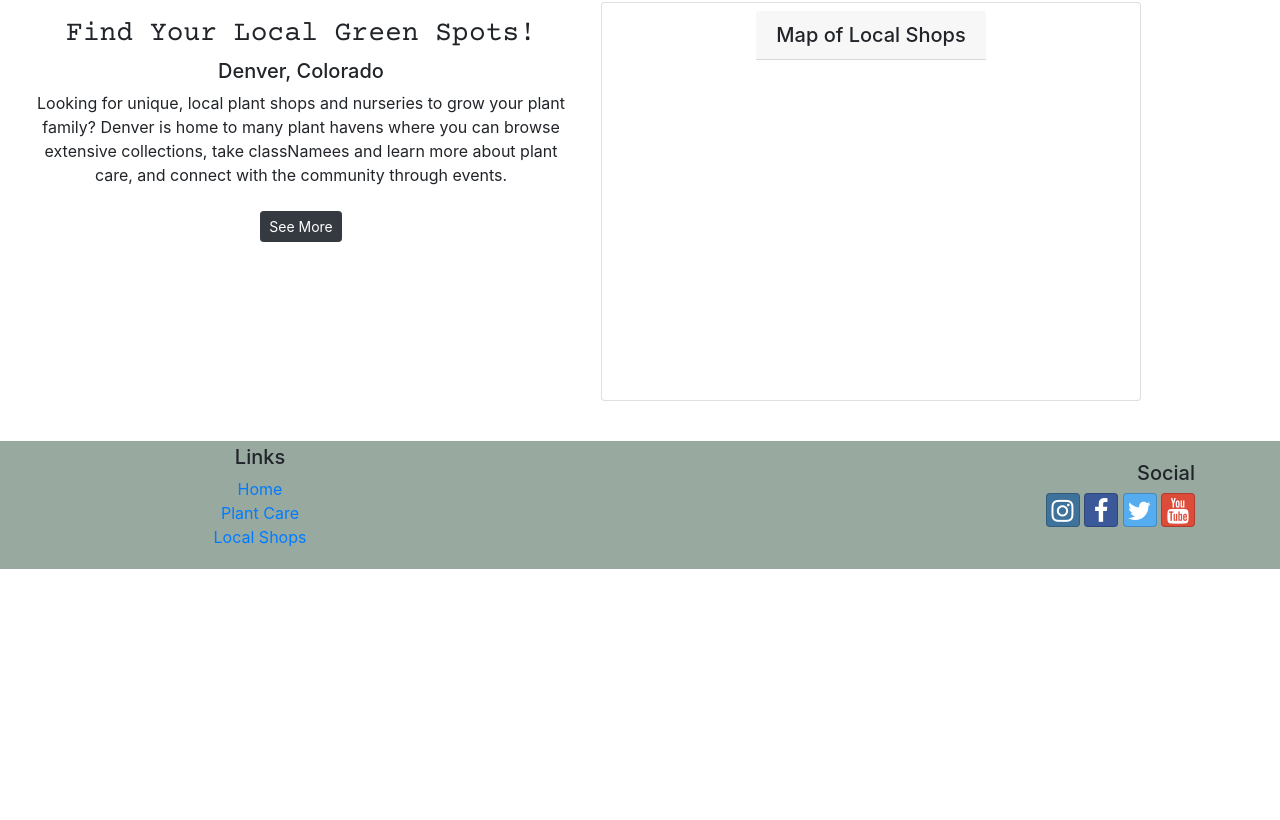
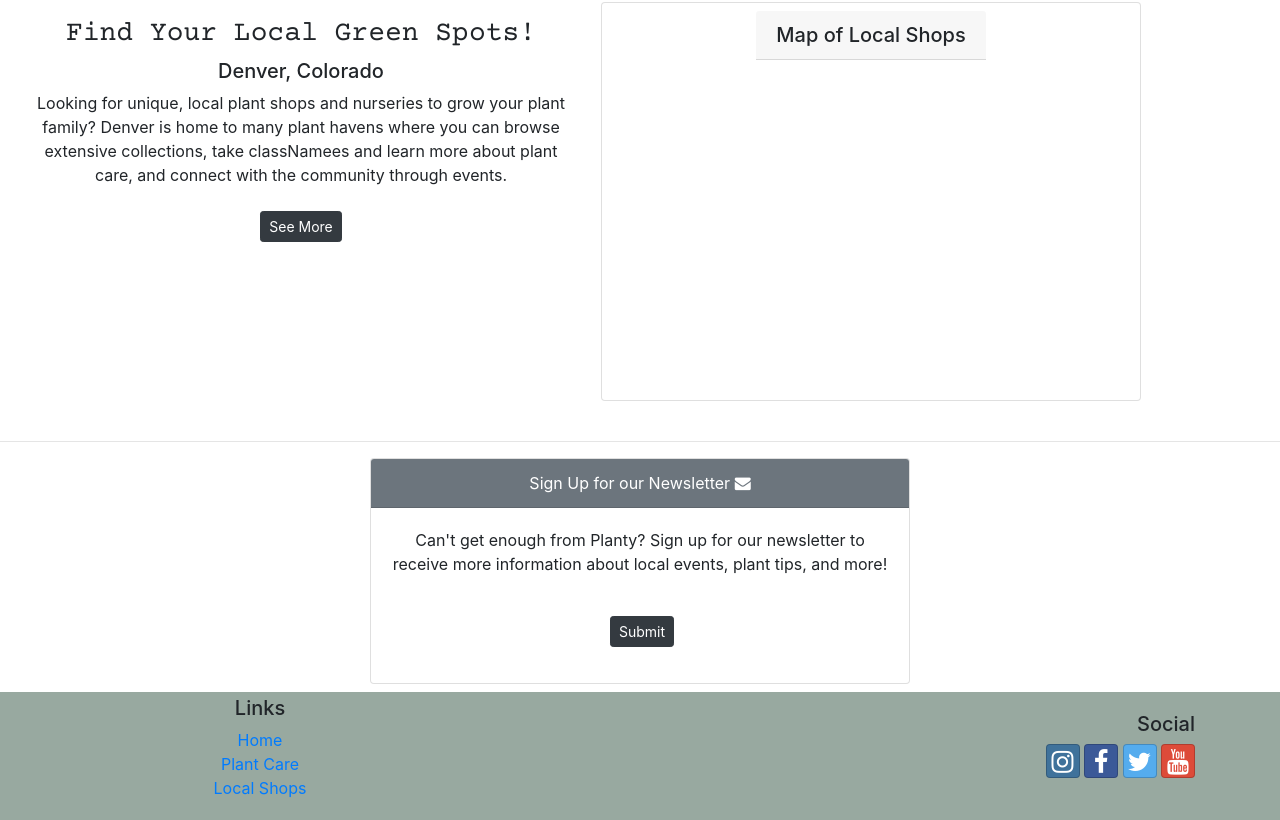
Before and after one commit to AbbeyDrake/plantyreact, a React (Create React App) app: page /localshops in a window 1280 px wide. Shown: the part 368-1188 px from the top of the page. Before the commit the page ends 937 px from the top, so only its background shows below. Built offline with nearby package versions, Linux system fonts and the light colour scheme.

Commit message:
Newsletter Component

```diff
--- a/src/components/LocalShopsComponent.js
+++ b/src/components/LocalShopsComponent.js
@@ -1,5 +1,6 @@
 import React from 'react';
 import { Card, CardBody, CardHeader} from 'reactstrap';
+import NewsletterComponent from './NewsletterComponent';
 
 function LocalShopsComponent(props) {
   return (
@@ -39,6 +40,8 @@ function LocalShopsComponent(props) {
                 </div>
             </div>
         </div>
+        <hr></hr>
+        <NewsletterComponent></NewsletterComponent>
     </div>
   );
 }
--- a/src/components/NewsletterComponent.js
+++ b/src/components/NewsletterComponent.js
@@ -0,0 +1,42 @@
+import React from 'react';
+import { Card, CardBody, CardHeader} from 'reactstrap';
+
+function NewsletterComponent() {
+  return (
+  <div>
+<div className="container">
+                <div className="row">
+                    <div className="col-sm-2 col-md-3"></div>
+                    <div className="col-sm-8 col-md-6">
+                        <Card>
+                            <CardHeader className="bg-secondary text-white">Sign Up for our Newsletter <i class="fa fa-envelope"></i></CardHeader>
+                            <CardBody>
+                                <dl className="row textCenter">
+                                    <dd className="col-12">Can't get enough from Planty? Sign up for our newsletter to receive more information about local events, plant tips, and more!</dd>
+                                </dl>
+                                <dl>
+                                    <form>
+                                        <div className="form-row justify-content-center">
+                                            <div class="form-group col-sm-4">
+                                                {/* <label class="sr-only" for="loginEmail">Email address</label>
+                                                <input type="email" class="form-control " id="loginEmail" placeholder="Email"> */}
+                                            </div>
+
+                                        </div>
+                                        <div className="form-row justify-content-center">
+                                            <button type="submit" class="btn btn-dark btn-sm ml-1">Submit</button>
+                                        </div>
+                                    </form>
+                                </dl>
+                            </CardBody>
+                        </Card>
+                    </div>
+                </div>
+
+            </div>
+
+  </div>
+  );
+}
+
+export default NewsletterComponent;
```
